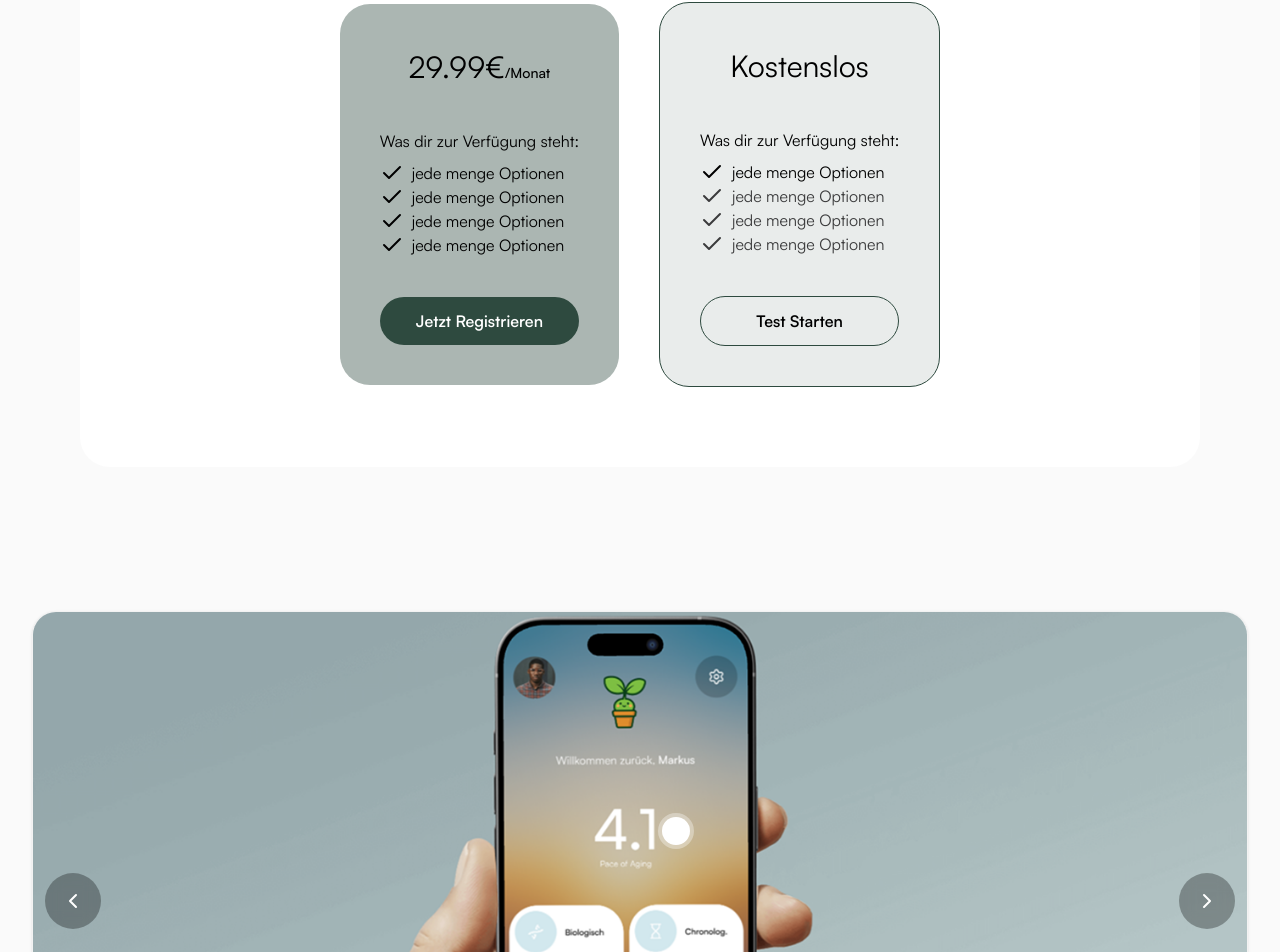
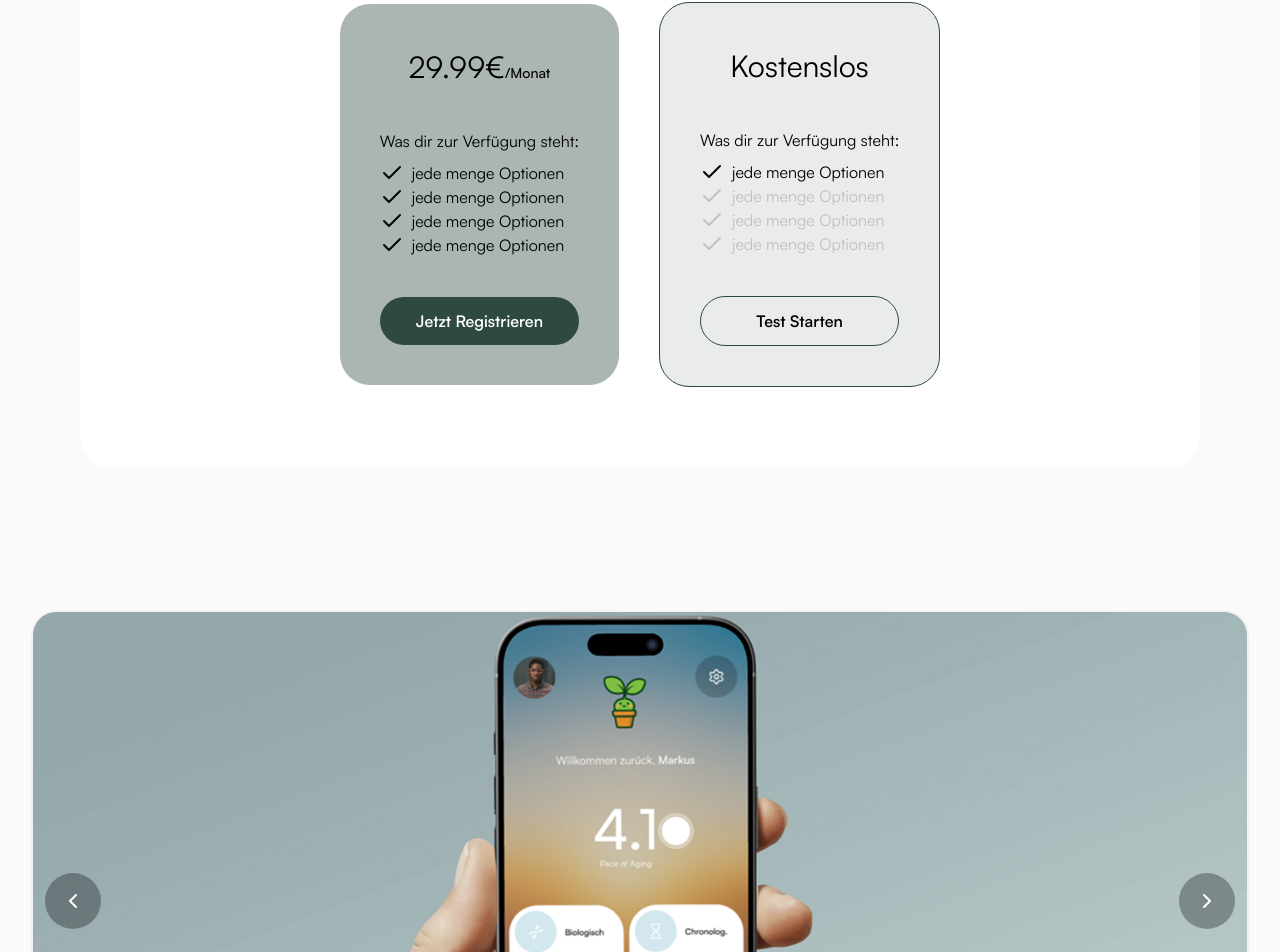
Before and after one commit to arthurtomasi23/scalable-longevity-v2, a Next.js app in the folder website/: page / in a window 1280 px wide. Shown: the part 3452-4404 px from the top of the page. Built offline with nearby package versions, Linux system fonts and the light colour scheme.

Commit message:
chnaged font color in pricing card

```diff
--- a/website/src/components/Survey.tsx
+++ b/website/src/components/Survey.tsx
@@ -64,15 +64,15 @@
               <Check className="inline mr-2" />
               <p>jede menge Optionen</p>
             </div>
-            <div className="flex flex-row text-font-primary">
+            <div className="flex flex-row text-font-secondary">
               <Check className="inline mr-2" />
               <p>jede menge Optionen</p>
             </div>
-            <div className="flex flex-row text-font-primary">
+            <div className="flex flex-row text-font-secondary">
               <Check className="inline mr-2" />
               <p>jede menge Optionen</p>
             </div>
-            <div className="flex flex-row text-font-primary">
+            <div className="flex flex-row text-font-secondary">
               <Check className="inline mr-2" />
               <p>jede menge Optionen</p>
             </div>
```
